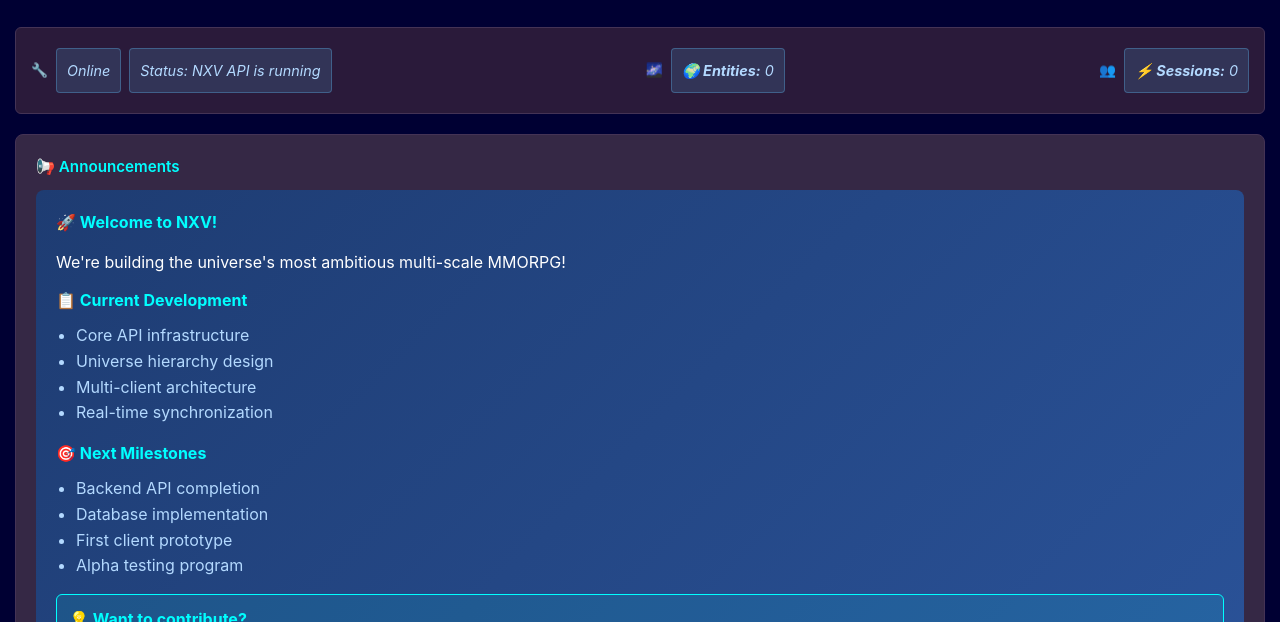
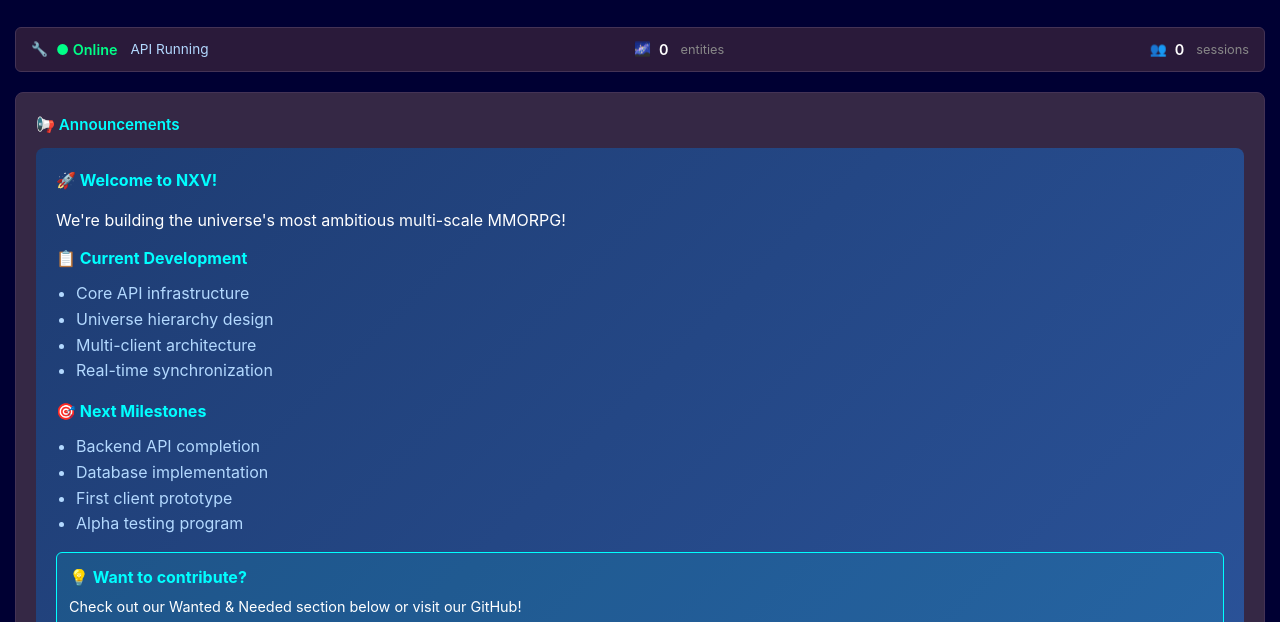
Before and after one commit to jgcampbell300/nxw, a website: page index.html in a window 1280 px wide. Shown: the part 178-800 px from the top of the page. Drawn offline with Linux system fonts and the light colour scheme.

Commit message:
Clean up system bar styling with better visual appearance

```diff
--- a/index.html
+++ b/index.html
@@ -149,6 +149,30 @@
             font-size: 0.9em;
         }
 
+        .status-online {
+            color: #00ff88;
+            font-weight: 600;
+            font-size: 0.9em;
+        }
+
+        .status-detail {
+            color: #b3d9ff;
+            font-size: 0.85em;
+            margin-left: 5px;
+        }
+
+        .metric-value {
+            color: #ffffff;
+            font-weight: 600;
+            font-size: 0.9em;
+        }
+
+        .metric-label {
+            color: #888;
+            font-size: 0.8em;
+            margin-left: 4px;
+        }
+
         .card {
             background: #352845;
             border: 1px solid #443355;
@@ -253,16 +277,18 @@
         <div class="system-bar">
             <div class="system-item">
                 <h3>🔧</h3>
-                <div id="system-status" class="loading">Loading...</div>
-                <div id="status-detail" class="loading">Status: Loading...</div>
+                <span class="status-online">● Online</span>
+                <span class="status-detail">API Running</span>
             </div>
             <div class="system-item">
                 <h3>🌌</h3>
-                <div id="entity-count" class="loading">Loading...</div>
+                <span class="metric-value">0</span>
+                <span class="metric-label">entities</span>
             </div>
             <div class="system-item">
                 <h3>👥</h3>
-                <div id="session-count" class="loading">Loading...</div>
+                <span class="metric-value">0</span>
+                <span class="metric-label">sessions</span>
             </div>
         </div>
 
@@ -454,8 +480,22 @@
         async function loadSystemStatus() {
             const status = await fetchAPI('/');
             if (status) {
-                document.getElementById('system-status').innerHTML = 'Online';
-                document.getElementById('status-detail').innerHTML = `Status: ${status.message}`;
+                // Status is already set to "● Online API Running" in HTML
+                console.log('System status loaded:', status.message);
+            }
+        }
+
+        async function loadActiveSessions() {
+            const sessions = await fetchAPI('/sessions');
+            if (sessions) {
+                document.querySelector('.system-item:nth-child(3) .metric-value').textContent = sessions.count || 0;
+            }
+        }
+
+        async function loadEntityCount() {
+            const entities = await fetchAPI('/entities');
+            if (entities) {
+                document.querySelector('.system-item:nth-child(2) .metric-value').textContent = entities.count || 0;
             }
         }
 
@@ -491,13 +531,11 @@
 
             await Promise.all([
                 loadSystemStatus(),
+                loadActiveSessions(),
+                loadEntityCount(),
                 loadUniverseLevels(),
                 loadClientTypes()
             ]);
-
-            // Update counts with mock data
-            document.getElementById('entity-count').innerHTML = '<strong>🌍 Entities:</strong> <span style="color: #b3d9ff;">0</span>';
-            document.getElementById('session-count').innerHTML = '<strong>⚡ Sessions:</strong> <span style="color: #b3d9ff;">0</span>';
         }
 
         // Initialize on page load
```
